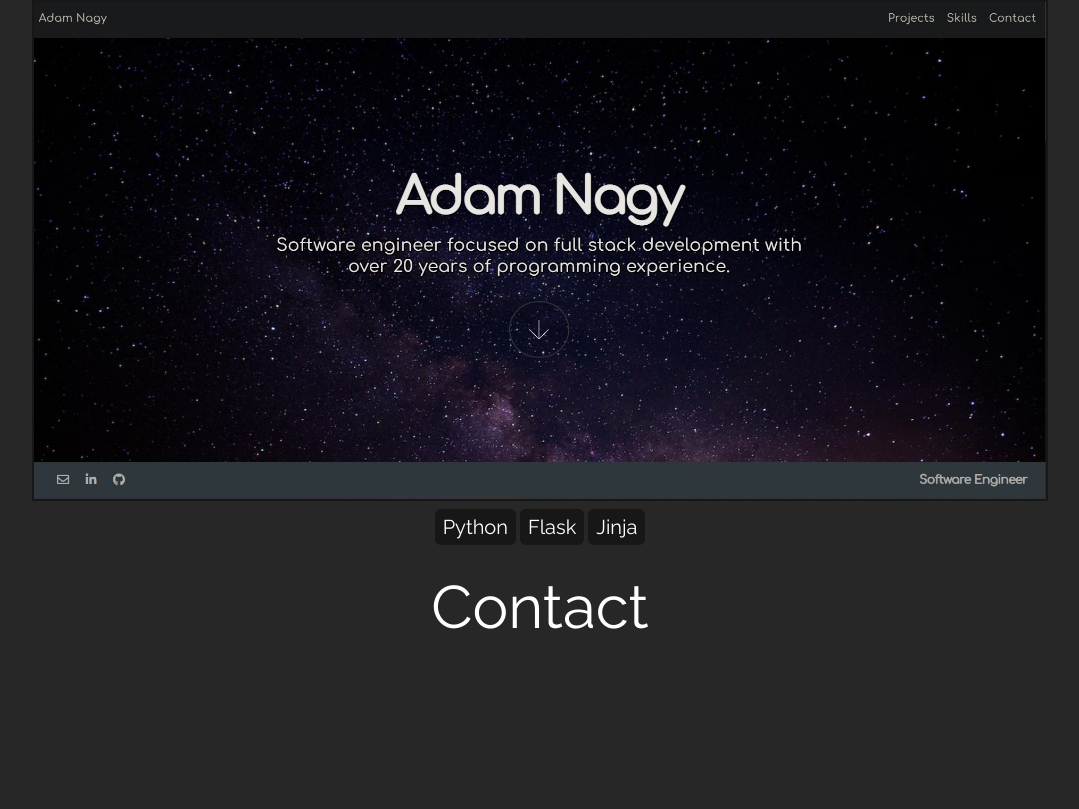
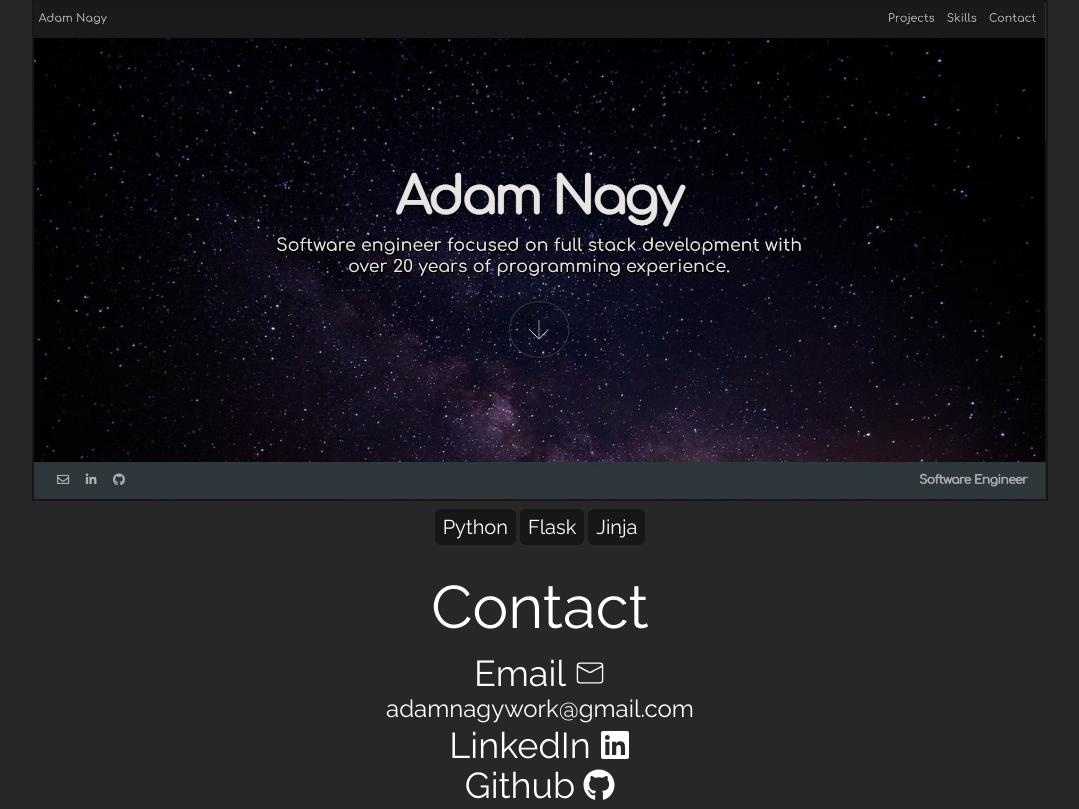
Before and after one commit to DraconDev/next-portfolio, a Next.js app: page / in a window 1280 px wide. Shown: the part 5008-5817 px from the top of the page, without its empty margins (100-1179 px from the left). Before the commit the page ends 5665 px from the top, so only its background shows below. Built offline with nearby package versions, Linux system fonts and the light colour scheme.

Commit message:
upd contactcard

```diff
--- a/components/Contact/Contact.tsx
+++ b/components/Contact/Contact.tsx
@@ -1,14 +1,39 @@
+"use client";
+import MyContext from "@/state/Context";
+import { useContext } from "react";
+import { CiMail } from "react-icons/ci";
+import { FaGithub, FaLinkedin } from "react-icons/fa";
 import SectionContainer from "../layout/SectionContainer";
+import ContactCard from "./ContactCard";
 
 type Props = {};
 
 const Contact = (props: Props) => {
+    const state = useContext(MyContext);
     return (
         <SectionContainer
             name="Contact"
             id="contact"
         >
-            <div className=""></div>
+            <ContactCard
+                name="Email"
+                link={state.contact.email}
+                text={true}
+            >
+                <CiMail className="w-8 h-8 gap-2" />
+            </ContactCard>
+            <ContactCard
+                name="LinkedIn"
+                link={state.contact.linkedin}
+            >
+                <FaLinkedin className="w-8 h-8 gap-2" />
+            </ContactCard>
+            <ContactCard
+                name="Github"
+                link={state.contact.github}
+            >
+                <FaGithub className="w-8 h-8 gap-2" />
+            </ContactCard>
         </SectionContainer>
     );
 };
--- /dev/null
+++ b/components/Contact/ContactCard.tsx
@@ -0,0 +1,28 @@
+import { default as Link } from "next/link";
+import { CiMail } from "react-icons/ci";
+
+type Props = {
+    name: string;
+    link: string;
+    text?: boolean;
+    children?: React.ReactNode;
+};
+
+const ContactCard = (props: Props) => {
+    return (
+        <Link
+            href={props.name === "Email" ? `mailto:${props.link}` : props.link}
+            className="flex justify-center items-center w-full"
+        >
+            <div className="flex flex-col">
+                <div className="text-4xl flex justify-center gap-2 items-center">
+                    {props.name}
+                    {props.children}
+                </div>
+                {props.text && <p className="text-2xl">{props.link} </p>}
+            </div>
+        </Link>
+    );
+};
+
+export default ContactCard;
```
